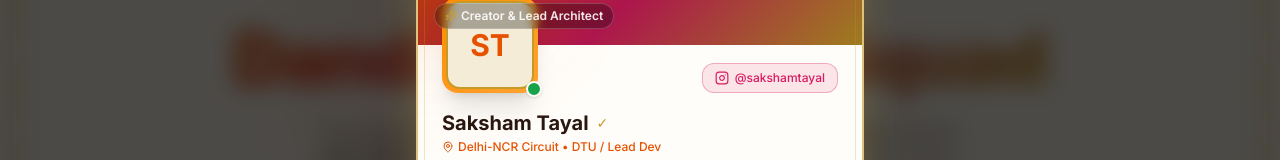
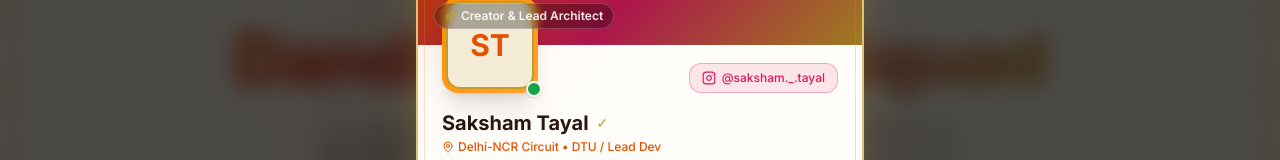
Before and after one commit to sakshamtayal/Garba-Grid, a Next.js app: page / in a window 1280 px wide. Both pictures are taken after a click on the button "by Saksham Tayal". Shown: the part 232-392 px from the top of the page. Built offline with nearby package versions, Linux system fonts and the light colour scheme; no server answers; a web font is replaced by a local one.

Commit message:
fix: update creator Instagram to @saksham._.tayal

```diff
--- a/components/layout/CreatorModal.tsx
+++ b/components/layout/CreatorModal.tsx
@@ -93,13 +93,13 @@ export default function CreatorModal({ isOpen, onClose }: CreatorModalProps) {
                 </div>
 
                 <a
-                  href="https://instagram.com"
+                  href="https://www.instagram.com/saksham._.tayal/"
                   target="_blank"
                   rel="noopener noreferrer"
                   className="flex items-center gap-1.5 px-3 py-1.5 rounded-xl bg-accent-pink/10 hover:bg-accent-pink/20 border border-accent-pink/30 text-accent-pink text-xs font-medium transition-colors"
                 >
                   <Instagram size={14} />
-                  <span>@sakshamtayal</span>
+                  <span>@saksham._.tayal</span>
                 </a>
               </div>
 
```
